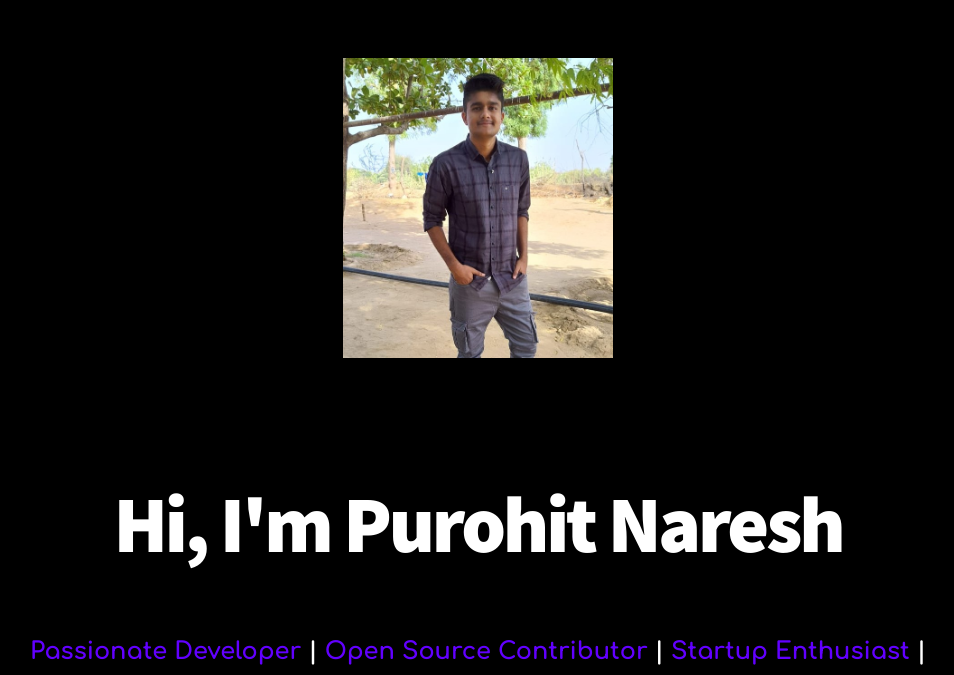
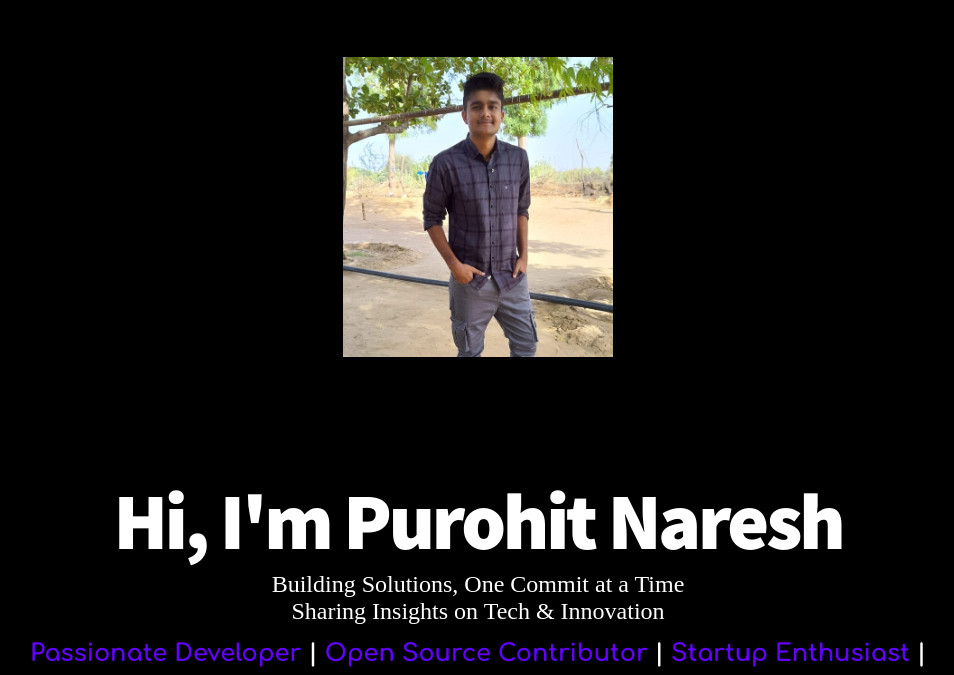
Before and after one commit to Mspurohit15/Mspurohit15.github.io, a plain HTML site: page index.html in a window 1280 px wide. Shown: the top 675 px of the page, without its empty margins (162-1116 px from the left). Drawn offline with Linux system fonts and the light colour scheme.

Commit message:
Update index.html

```diff
--- a/index.html
+++ b/index.html
@@ -18,8 +18,8 @@
       <div class="content-wrapper">
 
         <h1>Hi, I'm Purohit Naresh</h1>
-        <h2>Building Solutions, One Commit at a Time</h2>
-        <h3>Sharing Insights on Tech & Innovation</h3>
+        <h2 style="color: white; font-weight: 400;">Building Solutions, One Commit at a Time</h2>
+        <h2 style="color: white; font-weight: 400;">Sharing Insights on Tech & Innovation</h2>
 
         <p> Passionate Developer
           <span class="divider"> | </span>
```
